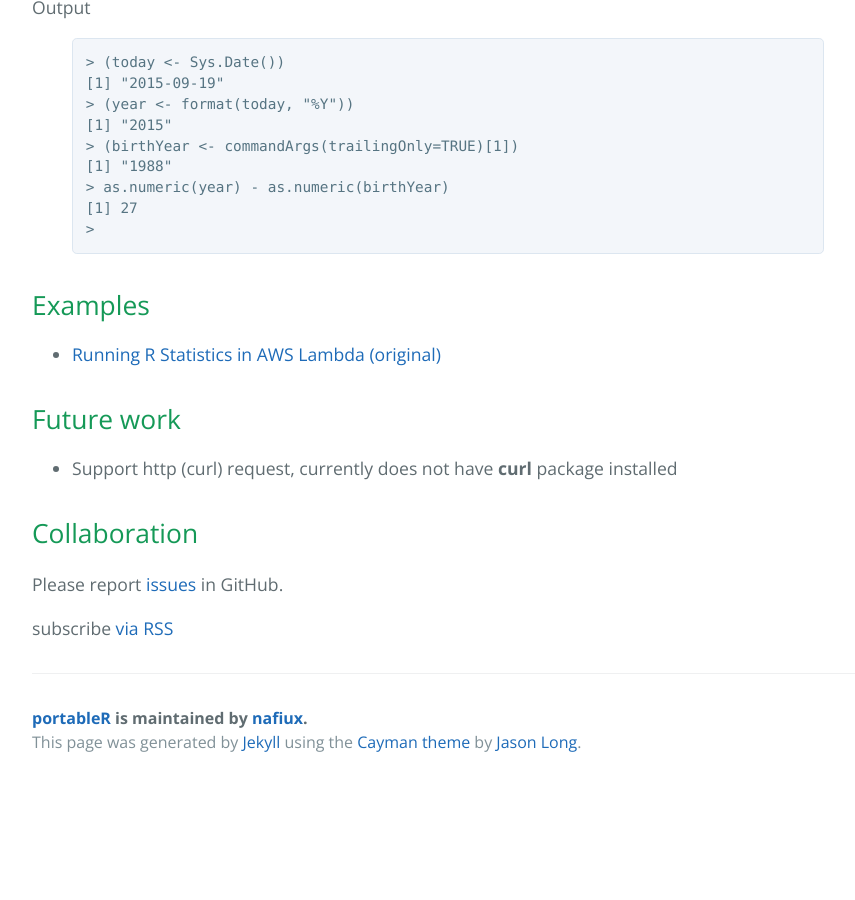
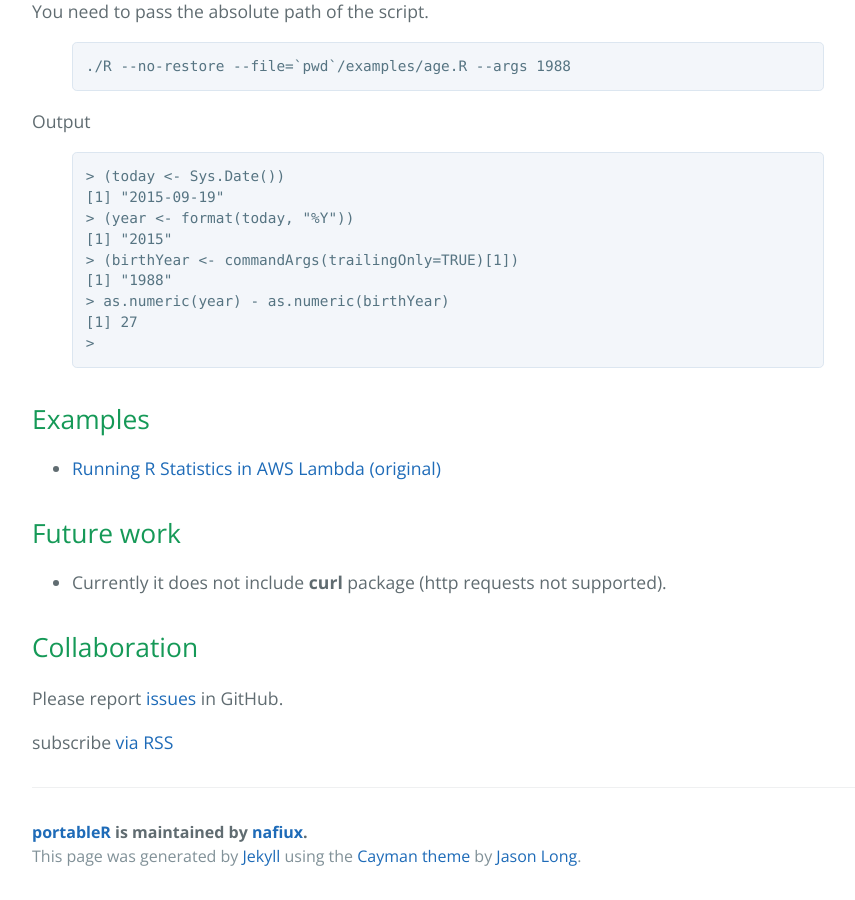
Before and after one commit to iocampomx/portableR, a Jekyll site: the page built from index.md, in a window 1280 px wide and 900 px high, scrolled down 1510 px. Shown: the whole window, without its empty margins (192-1047 px from the left). Built offline with Jekyll 4.4.1, drawn with Linux system fonts in a browser that asks for light colours; before the commit the page ends 2296 px from its top, so only the background shows below that; some of the changed text lies outside the part shown.

Commit message:
Add packages section

```diff
--- a/index.md
+++ b/index.md
@@ -18,7 +18,11 @@ layout: default
 ##Features
 
 - Project size ~40 MB to meet the AWS Lambda requirements that allows sizes up 50MB
-- Support [ggplot2] charts
+
+## Packages
+
+- [ggplot2]
+- [jsonlite]
 
 ##Usage
 
@@ -74,7 +78,7 @@ Output
 
 ##Future work
 
-- Support http (curl) request, currently does not have **curl** package installed
+- Currently it does not include **curl** package (http requests not supported).
 
 ##Collaboration
 
```
Also changed, not shown: other parts of index.md (+1 -0 lines), 2 other files.
